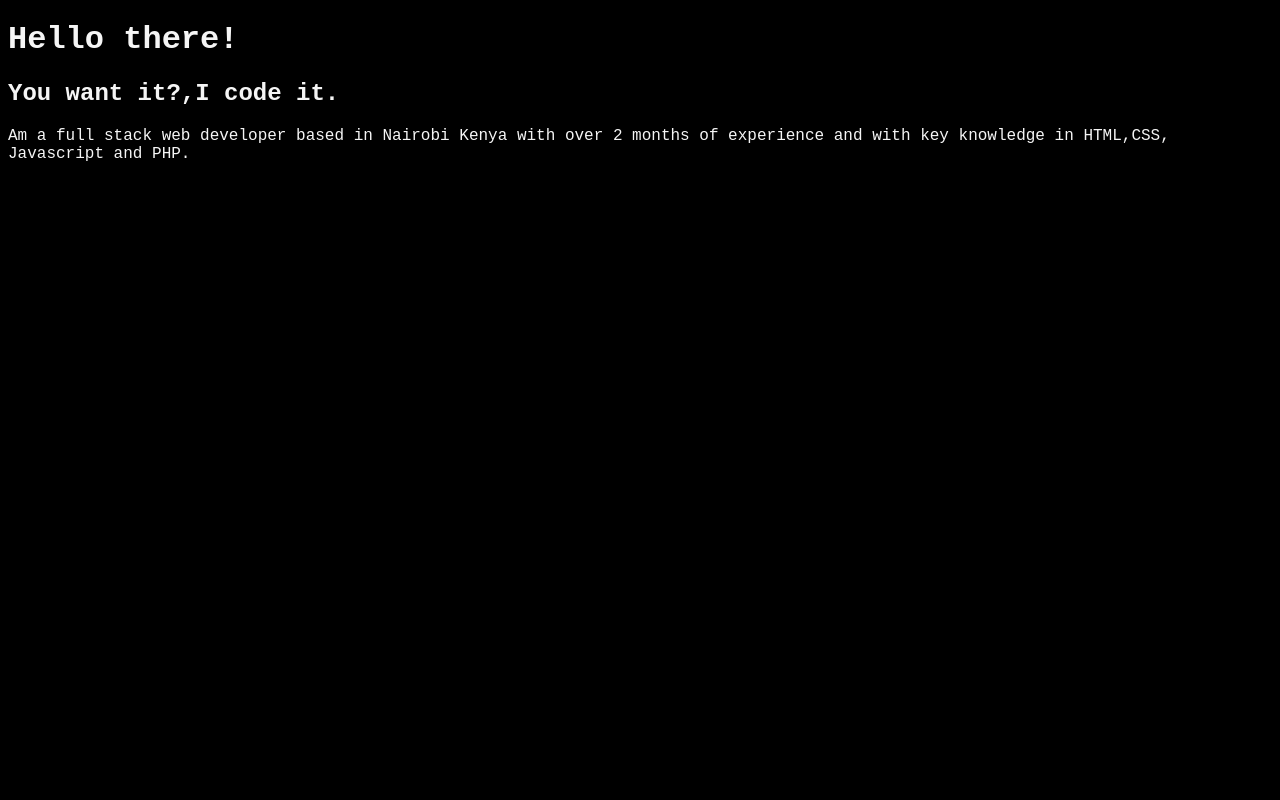
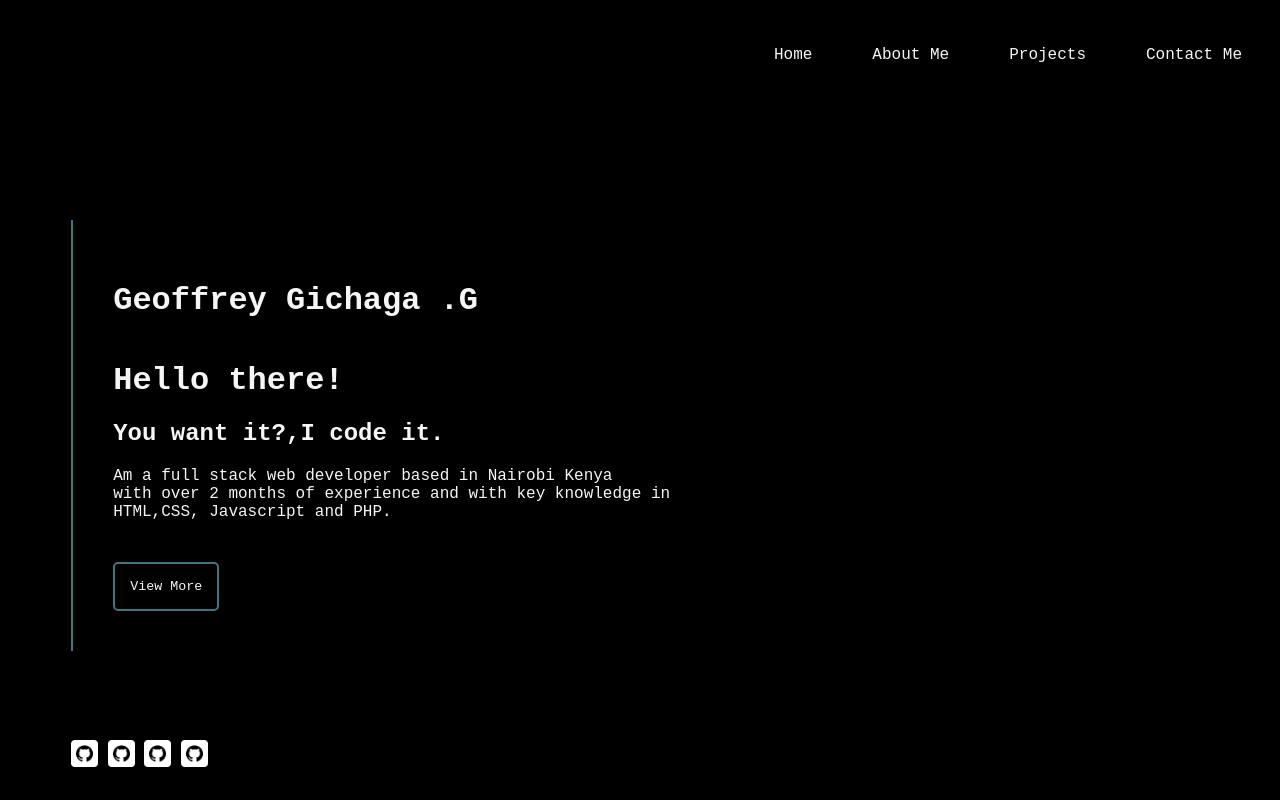
Before and after one commit to GeoffreyGichaga/My-Portfolio, a plain HTML site: page index.html in a window 1280 px wide. Drawn offline with Linux system fonts and the light colour scheme.

Commit message:
ft:nav bar - Add a Navigation on the landing page

```diff
--- a/css/style.css
+++ b/css/style.css
@@ -14,3 +14,95 @@ body {
     color: whitesmoke;
     font-family: Roboto Mono, monospace;
 }
+nav ul
+{
+    display: flex;
+    list-style: none;
+    justify-content: end;
+
+}
+
+
+nav ul li
+{
+    padding: 30px;
+
+}
+
+nav ul a
+{
+    text-decoration: none;
+    color: whitesmoke;
+
+}
+
+nav ul li a:hover
+{
+    color: #43737e;
+}
+
+nav ul li a:active
+{
+    color: #43737e;
+
+}
+
+
+
+.container1
+{
+    position: relative;
+    margin-left: 5%;
+    margin-top: 10%;
+    border-left: 2px solid whitesmoke;
+    padding: 40px;
+    border-left-color: #43737e;
+
+}
+.prof
+{
+    display: flex;
+}
+
+#jp
+{
+    width: 20%;
+
+}
+
+#vbtn
+{
+    padding: 15px;
+    color: whitesmoke;
+    background-color: transparent;
+    border: 2px solid #43737e;
+    border-radius: 5px;
+    font-family: Roboto Mono, monospace;
+    margin-top: 25px;
+}
+#vbtn:hover
+{
+    box-shadow: 0px 0px 5px whitesmoke;
+}
+
+
+.socials a{
+    text-decoration: none;
+}
+.socials img
+{
+    width: 27px;
+}
+
+.vline
+{
+    border: 0.5px solid whitesmoke;
+    width: 1px;
+    height: 100px;
+}
+
+
+footer{
+    margin-top: 7%;
+    margin-left: 5%;
+}
--- a/index.html
+++ b/index.html
@@ -10,23 +10,54 @@
     <title>Git_TJ</title>
 </head>
 <body>
+    <nav>
+        <ul>
+            <li><a href="index.html" >Home</a></li>
+            <li><a href="">About Me</a></li>
+            <li><a href="">Projects</a></li>
+            <li><a href="">Contact Me</a></li>
+        </ul>
+    </nav>
     <!-- Into statement -->
 
-    <div class="conatiner1">
+    <div class="container1">
+        <div class="prof">
+            <h1>Geoffrey Gichaga .G</h1>
+
+        </div>
+
         <h1>Hello there!</h1>
         <h2>You want it?,I code it.</h2>
-        <p>Am a full stack web developer based in Nairobi Kenya with over 2 months of experience and with key knowledge in HTML,CSS, Javascript and PHP.
+        <p>Am a full stack web developer based in Nairobi Kenya <br>with over 2 months of experience and with key knowledge in <br>HTML,CSS, Javascript and PHP.
+        </p>
+        <button id="vbtn">View More</button>
+    </div>
 
-        </p>
+
+   <footer>
+    <div class="socials">
+        <a href="#">
+            <img src="./images/github .png" alt="">
+
+        </a>
+        <a href="#">
+            <img src="./images/github .png" alt="">
+
+        </a>
+        <a href="#">
+            <img src="./images/github .png" alt="">
+
+        </a>
+        <a href="#">
+            <img src="./images/github .png" alt="">
+
+        </a>
+        <!-- <div class="vline"></div> -->
+
 
 
     </div>
-
-
-    <div class="socials">
-
-
-    </div>
+   </footer>
 
     <!-- End of Intro statement -->
 
```
Also changed, not shown: images/github .png (added), images/jp.jpeg (added), images/kisspng-anonymous-security-hacker-sticker-hacktivism-anono-5adc22451f4083.082727721524376133128.png (added), pages/about.html (added), pages/contact.html (added), pages/projects.html (added), 1 other file.
